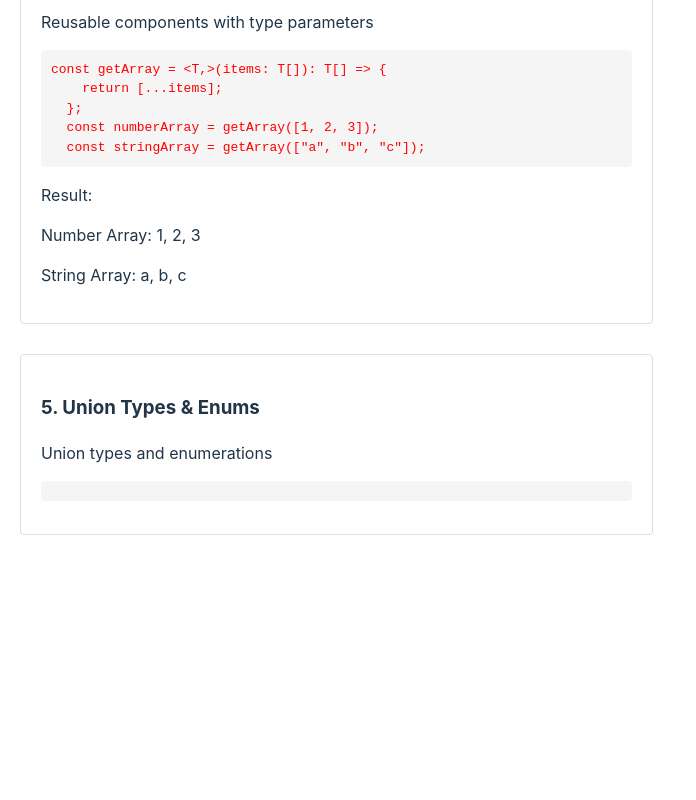
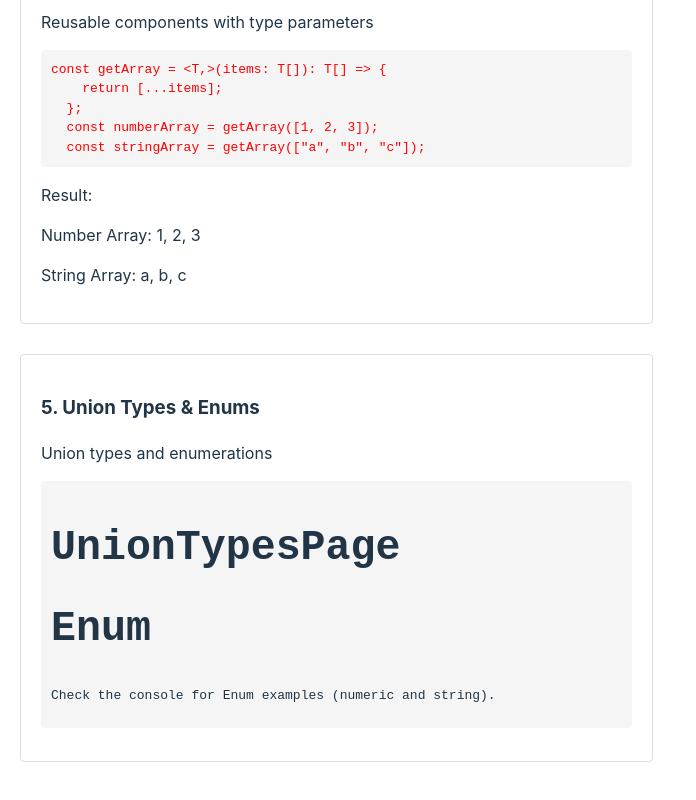
Before and after one commit to nguyenphucthienan111/Demo_Typescript_ReactHook, a React (Vite) app: page / in a window 1280 px wide. Shown: the part 1923-2723 px from the top of the page, without its empty margins (0-696 px from the left). Before the commit the page ends 2508 px from the top, so only its background shows below. Built offline with nearby package versions, Linux system fonts and the light colour scheme.

Commit message:
Union and Enum

```diff
--- /dev/null
+++ b/src/components/Enum.tsx
@@ -0,0 +1,35 @@
+import React, { useEffect } from 'react';
+
+
+enum NumericEnum {
+  OptionOne = 123,
+  OptionTwo = 234,
+}
+
+
+enum StringEnum {
+  OptionA = "ABC",
+  OptionB = "XYZ",
+}
+
+const Enum = () => {
+  useEffect(() => {
+
+    console.log("Numeric Enum - OptionOne:", NumericEnum.OptionOne);
+    console.log("Numeric Enum - OptionTwo:", NumericEnum.OptionTwo);
+
+
+    console.log("String Enum - OptionA:", StringEnum.OptionA);
+    console.log("String Enum - OptionB:", StringEnum.OptionB);
+
+  }, []);
+
+  return (
+    <div>
+      <h1>Enum</h1>
+      <p>Check the console for Enum examples (numeric and string).</p>
+    </div>
+  );
+};
+
+export default Enum;
--- a/src/components/TypeScriptDemo.tsx
+++ b/src/components/TypeScriptDemo.tsx
@@ -1,3 +1,6 @@
+import Enum from "./Enum";
+import UnionTypes from "./UnionTypes";
+
 const TypeScriptDemo = () => {
   // Interfaces
   interface User {
@@ -117,7 +120,8 @@ const product: Product = { id: 101, name: "Laptop", price: 1200 };`}
         <h3>5. Union Types & Enums</h3>
         <p>Union types and enumerations</p>
         <pre>
-
+              <UnionTypes/>
+              <Enum/>
         </pre>
       </section>
     </div>
--- /dev/null
+++ b/src/components/UnionTypes.tsx
@@ -0,0 +1,20 @@
+import React from 'react';
+
+const UnionTypes = () => {
+    const testUnionType = (input: string | number) => {
+        if (typeof input === "string") {
+            console.log(`String value: ${input}`);
+        } else {
+            console.log(`Number value: ${input}`);
+        }
+    };
+
+    testUnionType(404);
+    testUnionType("404");
+
+    return (
+        <h1>UnionTypesPage</h1>
+    );
+};
+
+export default UnionTypes;
```
